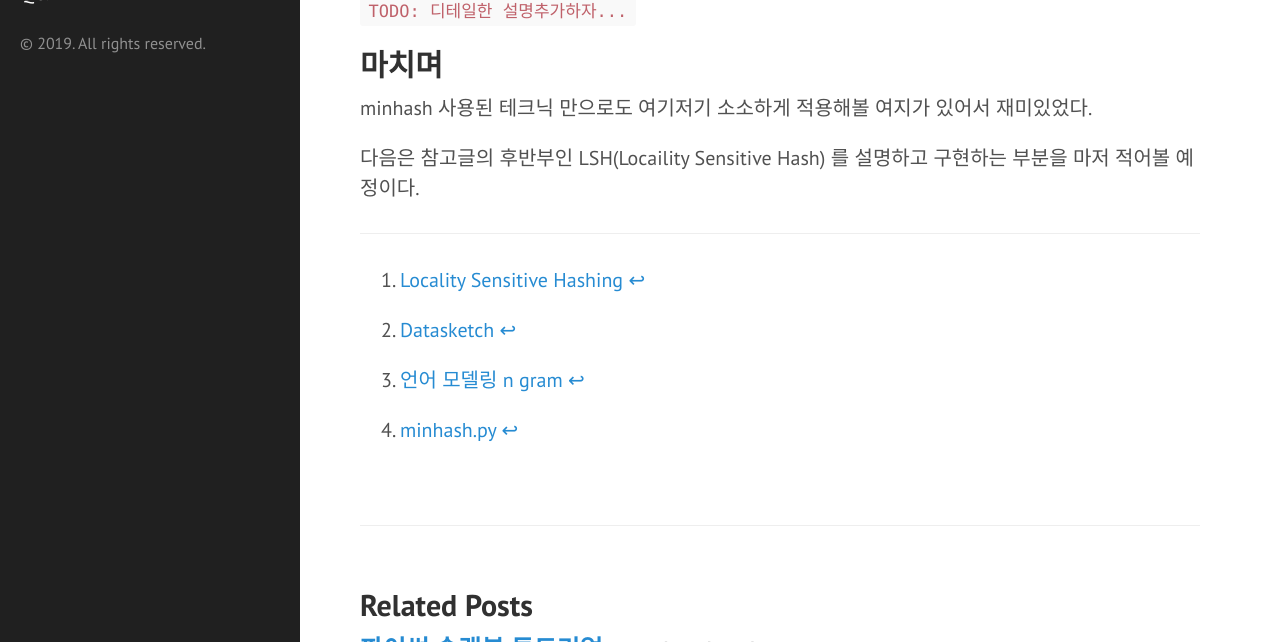
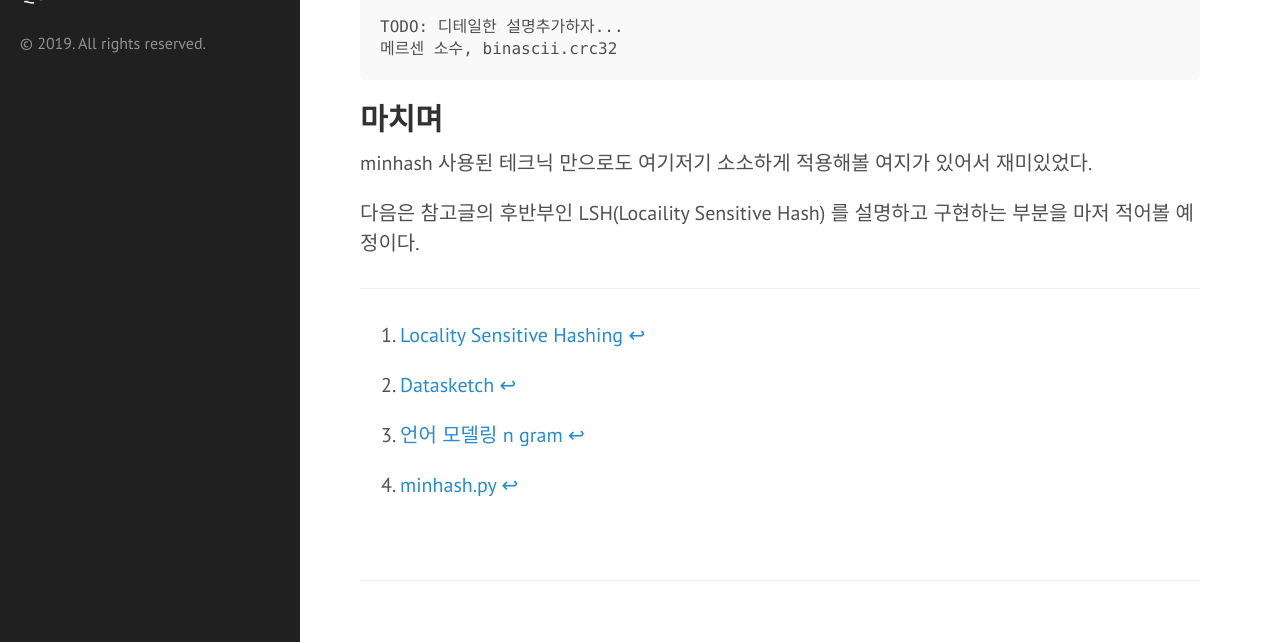
Before and after one commit to haandol/haandol.github.com, a Jekyll site: the page built from _posts/2019-05-25-minhash-algorithm-explained.md, in a window 1280 px wide and 900 px high, scrolled down 4261 px, cut to the strip 258-900 px from the top of the window. Built offline with Jekyll 4.4.1, drawn with Linux system fonts in a browser that asks for light colours; comment, search, counter and statistics services are not loaded.

Commit message:
add future notes

````diff
--- a/_posts/2019-05-25-minhash-algorithm-explained.md
+++ b/_posts/2019-05-25-minhash-algorithm-explained.md
@@ -116,7 +116,10 @@ datasketch 는 위의 문제점을 아래방법으로 해결했다.
 ![](https://cdn-images-1.medium.com/max/2400/1*BEXAQmgCUZN8Rp-11AX53g.png)
 
 
-```TODO: 디테일한 설명추가하자...```
+```
+TODO: 디테일한 설명추가하자...
+메르센 소수, binascii.crc32
+```
 
 ## 마치며
 
````
